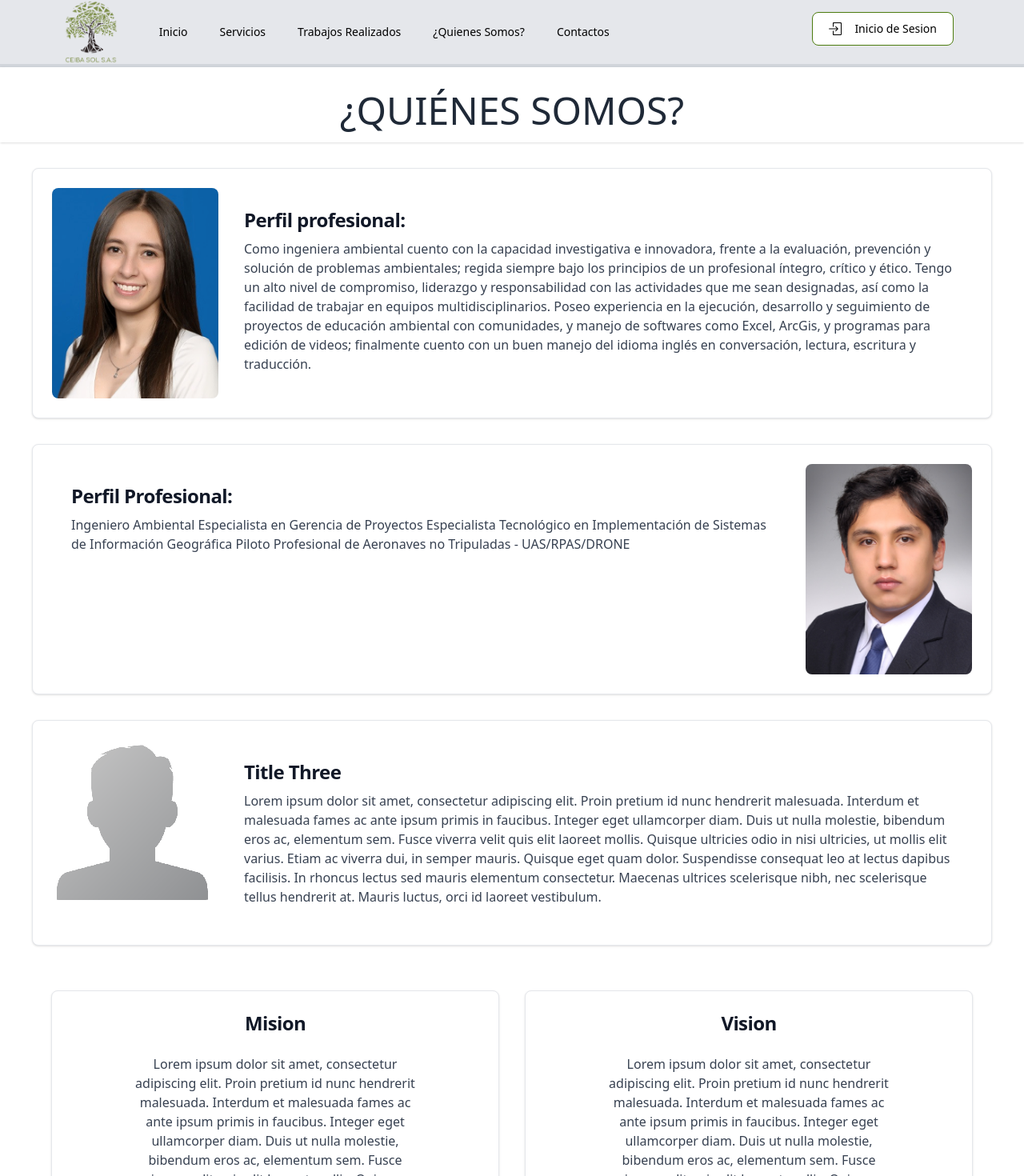
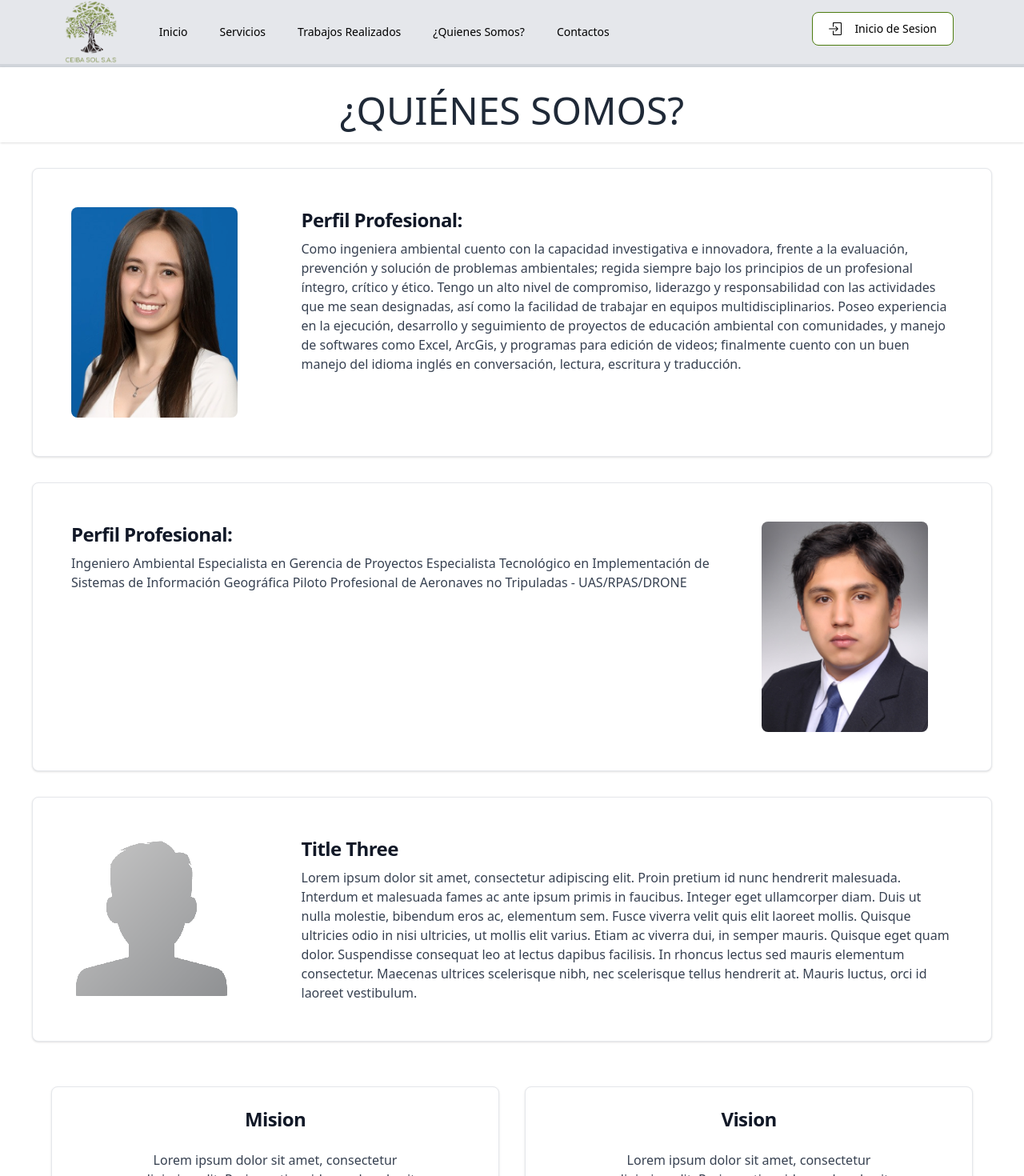
Before and after one commit to CeibaSol/CeibaSol_FE, a React (Create React App) app: page /quinesSomos in a window 1280 px wide. Shown: the top 1470 px of the page at 80% size. Built offline with nearby package versions, Linux system fonts and the light colour scheme.

Commit message:
Adaptative [Quienes Somos]
posicionamientto de imagenes y descripcion de los personaes cuando la pantalla se hace pequeña

```diff
--- a/src/components/quienesSomos/quienesSomos.js
+++ b/src/components/quienesSomos/quienesSomos.js
@@ -13,15 +13,20 @@ export default function QuienesSomos() {
       <main>
         <div className="mx-auto max-w-7xl py-2 sm:px-6 lg:px-10 flex">
           <div className="px-4 py-6 sm:px-0 space-y-8">
+
             <div class="block p-6 bg-white border border-gray-200 rounded-lg shadow hover:bg-gray-100 dark:bg-gray-800 dark:border-gray-700 dark:hover:bg-gray-700">
-              <div className="flex space-x-2 justify-center xlg:grid md:grid:cols-2">
-                <div class="flex-none w-52 relative md:flex md:flex-col md:justify-center">
+              <div className="flex flex-col md:flex-row">
+                <div className="md:w-1/4 md:order-1 flex-auto p-6">
+                  <div class="flex-none w-52 ">
                     <img src="picture1.png" alt="" class="relative inset-0 w-500 h-500 object-cover rounded-lg" loading="lazy" />
                   </div>
+                </div>
+                <div className="md:w-3/4 md:order-2">
+                  <div class="flex flex-wrap items-baseline">
                     <div class="flex-auto p-6">
                       <div class="flex flex-wrap items-baseline">
                         <h4 class=" mb-2 text-2xl font-bold tracking-tight text-gray-900 dark:text-white">
-                      Perfil profesional:
+                          Perfil Profesional:
                         </h4>
                         <h5 class="font-normal text-gray-700 dark:text-gray-400">
                           Como ingeniera ambiental cuento con la capacidad investigativa e innovadora, frente a la evaluación, prevención y solución de problemas ambientales; regida siempre bajo los principios de un profesional íntegro, crítico y ético. Tengo un alto nivel de compromiso, liderazgo y responsabilidad con las actividades que me sean designadas, así como la facilidad de trabajar en equipos multidisciplinarios. Poseo experiencia en la ejecución, desarrollo y seguimiento de proyectos de educación ambiental con comunidades, y manejo de softwares como Excel, ArcGis, y programas para edición de videos; finalmente cuento con un buen manejo del idioma inglés en conversación, lectura, escritura y traducción.
@@ -30,9 +35,18 @@ export default function QuienesSomos() {
                     </div>
                   </div>
                 </div>
+              </div>
+            </div>
 
-            <div class=" block p-6 bg-white border border-gray-200 rounded-lg shadow hover:bg-gray-100 dark:bg-gray-800 dark:border-gray-700 dark:hover:bg-gray-700">
-              <div className="flex space-x-2 justify-center">
+            <div class="block p-6 bg-white border border-gray-200 rounded-lg shadow hover:bg-gray-100 dark:bg-gray-800 dark:border-gray-700 dark:hover:bg-gray-700">
+              <div className="flex flex-col md:flex-row">
+                <div className="md:w-1/4 md:order-2 flex-auto p-6">
+                  <div class="flex-none w-52 ">
+                    <img src="picture2.png" alt="" class="relative inset-0 w-500 h-500 object-cover rounded-lg" loading="lazy" />
+                  </div>
+                </div>
+                <div className="md:w-3/4 md:order-1">
+                  <div class="flex flex-wrap items-baseline">
                     <div class="flex-auto p-6">
 
                       <div class="flex flex-wrap items-baseline">
@@ -46,20 +60,21 @@ export default function QuienesSomos() {
                           Piloto Profesional de Aeronaves no Tripuladas - UAS/RPAS/DRONE
                         </h5>
                       </div>
-
                     </div>
-                <div class="flex-none w-52 relative">
-                  <img src="picture2.png" alt="" class="relative inset-0 w-500 h-500 object-cover rounded-lg" loading="lazy" />
-
+                  </div>
                 </div>
               </div>
             </div>
 
-            <div class=" block p-6 bg-white border border-gray-200 rounded-lg shadow hover:bg-gray-100 dark:bg-gray-800 dark:border-gray-700 dark:hover:bg-gray-700">
-              <div className="flex space-x-2 justify-center">
-                <div class="flex-none w-52 relative">
+            <div class="block p-6 bg-white border border-gray-200 rounded-lg shadow hover:bg-gray-100 dark:bg-gray-800 dark:border-gray-700 dark:hover:bg-gray-700">
+              <div className="flex flex-col md:flex-row">
+                <div className="md:w-1/4 md:order-1  flex-auto p-6">
+                  <div class="flex-none w-52 ">
                     <img src="default-avatar.png" alt="" class="relative inset-0 w-500 h-500 object-cover rounded-lg" loading="lazy" />
                   </div>
+                </div>
+                <div className="md:w-3/4 md:order-2">
+                  <div class="flex flex-wrap items-baseline">
                     <div class="flex-auto p-6">
                       <div class="flex flex-wrap items-baseline">
                         <h4 class=" mb-2 text-2xl font-bold tracking-tight text-gray-900 dark:text-white">
@@ -68,6 +83,8 @@ export default function QuienesSomos() {
                         <h5 class="font-normal text-gray-700 dark:text-gray-400">
                           Lorem ipsum dolor sit amet, consectetur adipiscing elit. Proin pretium id nunc hendrerit malesuada. Interdum et malesuada fames ac ante ipsum primis in faucibus. Integer eget ullamcorper diam. Duis ut nulla molestie, bibendum eros ac, elementum sem. Fusce viverra velit quis elit laoreet mollis. Quisque ultricies odio in nisi ultricies, ut mollis elit varius. Etiam ac viverra dui, in semper mauris. Quisque eget quam dolor. Suspendisse consequat leo at lectus dapibus facilisis. In rhoncus lectus sed mauris elementum consectetur. Maecenas ultrices scelerisque nibh, nec scelerisque tellus hendrerit at. Mauris luctus, orci id laoreet vestibulum.
                         </h5>
+                      </div>
+                    </div>
                   </div>
                 </div>
               </div>
```
Lines whose indentation alone changed are shown as unchanged.
